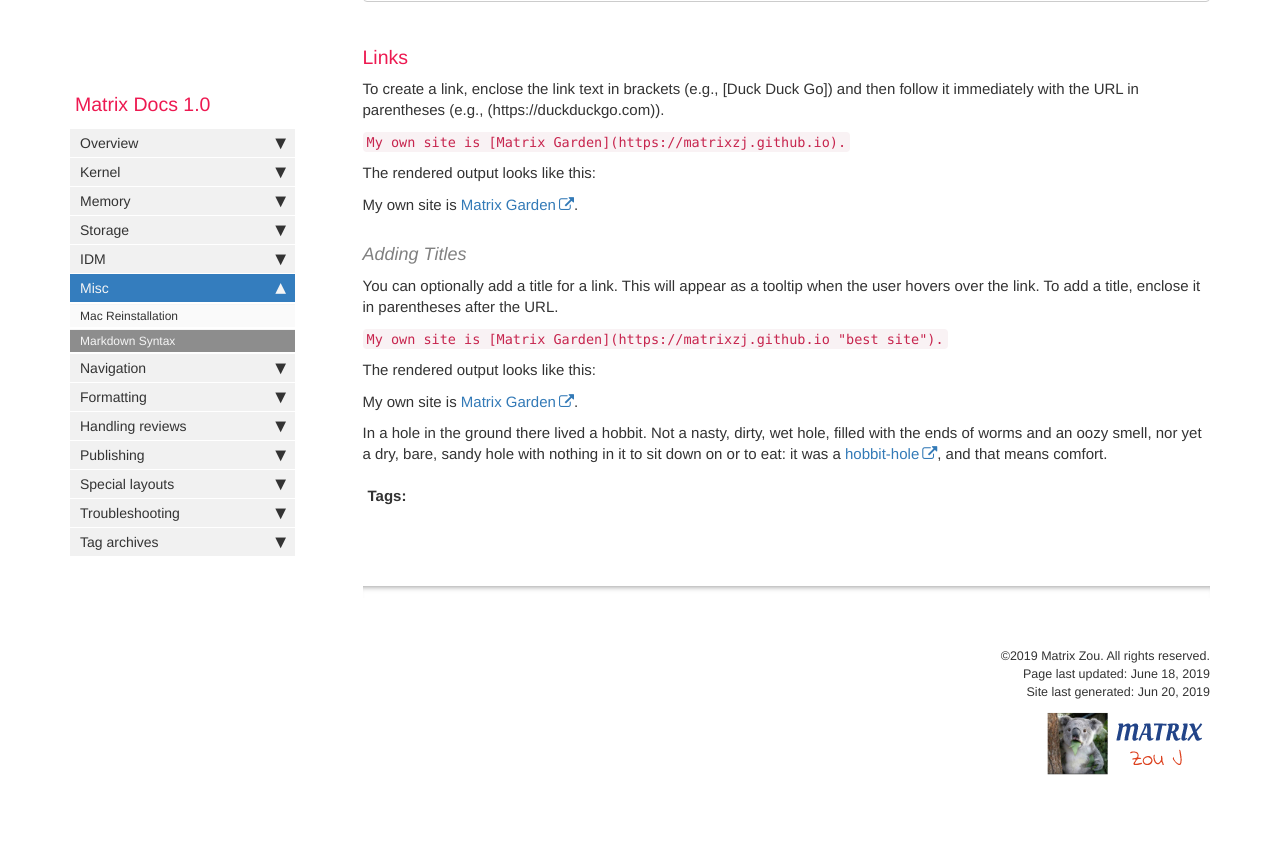
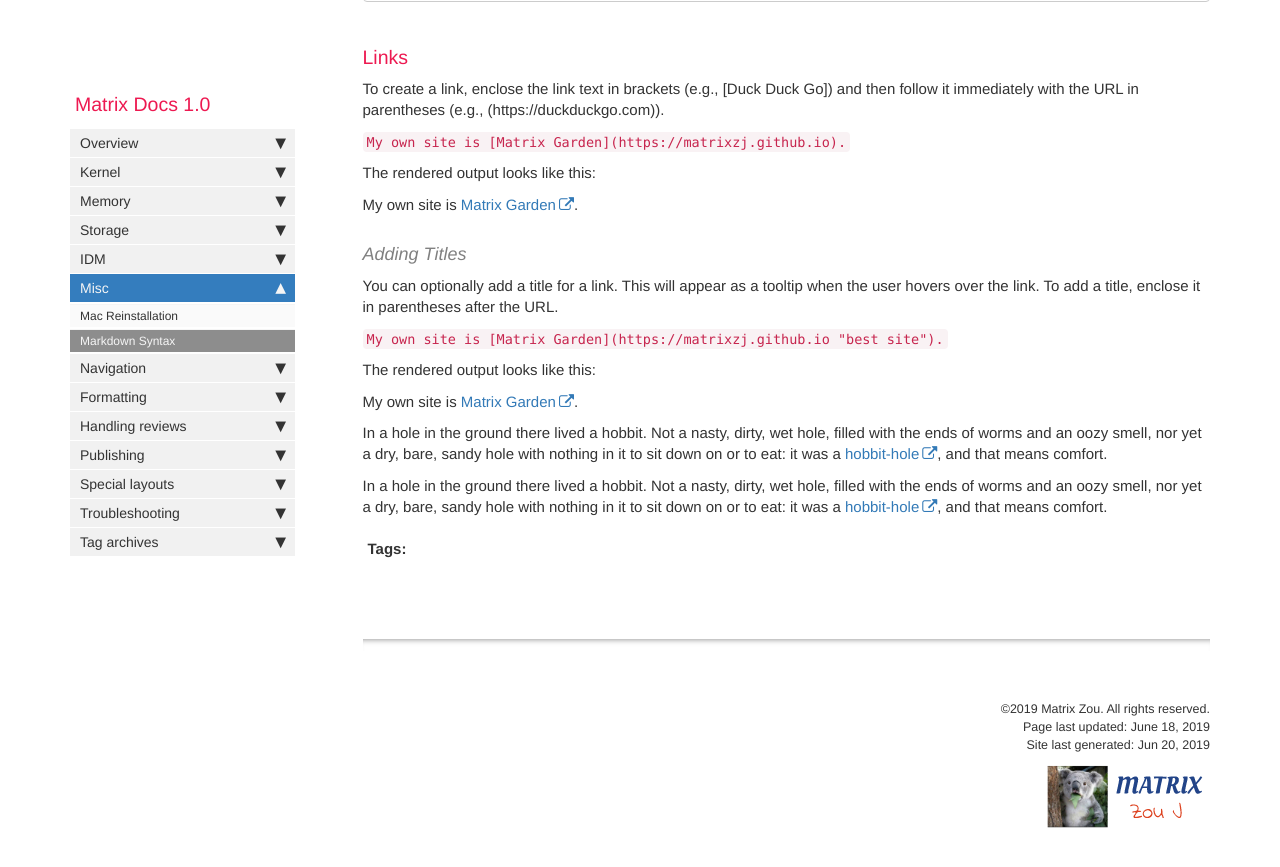
Before and after one commit to matrixzj/documentations, a Jekyll site: the page built from pages/misc/misc_markdown.md, in a window 1280 px wide and 900 px high, scrolled down 4997 px. Shown: the top 867 px of the window. Built offline with Jekyll 4.4.1, drawn with Linux system fonts in a browser that asks for light colours; comment, search, counter and statistics services are not loaded.

Commit message:
There are 1 files have been modified at 2019-06-20 06:18:24 . 	-rw-r--r-- 1 jzou ops 8912 Jun 20 06:18 pages/misc/misc_markdown.md No files have been added. No files have been deleted. No file type has been changed.

```diff
--- a/pages/misc/misc_markdown.md
+++ b/pages/misc/misc_markdown.md
@@ -174,5 +174,11 @@
 of worms and an oozy smell, nor yet a dry, bare, sandy hole with nothing in it to sit down on or to
 eat: it was a [hobbit-hole](https://en.wikipedia.org/wiki/Hobbit#Lifestyle "Hobbit lifestyles"), and that means comfort.
 
+In a hole in the ground there lived a hobbit. Not a nasty, dirty, wet hole, filled with the ends
+of worms and an oozy smell, nor yet a dry, bare, sandy hole with nothing in it to sit down on or to
+eat: it was a [hobbit-hole][1], and that means comfort.
+
+[1]: <https://en.wikipedia.org/wiki/Hobbit#Lifestyle> "Hobbit lifestyles"
+
 
 {% include links.html %}
```
